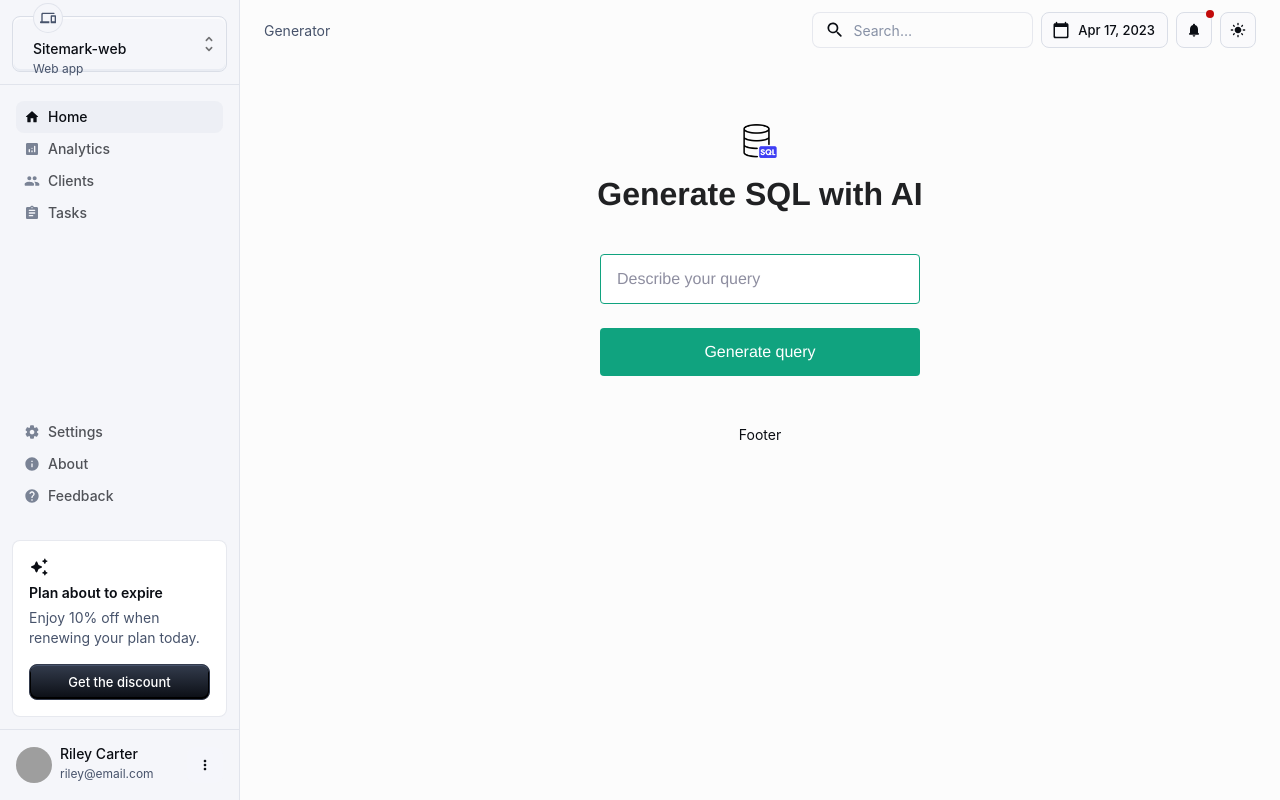
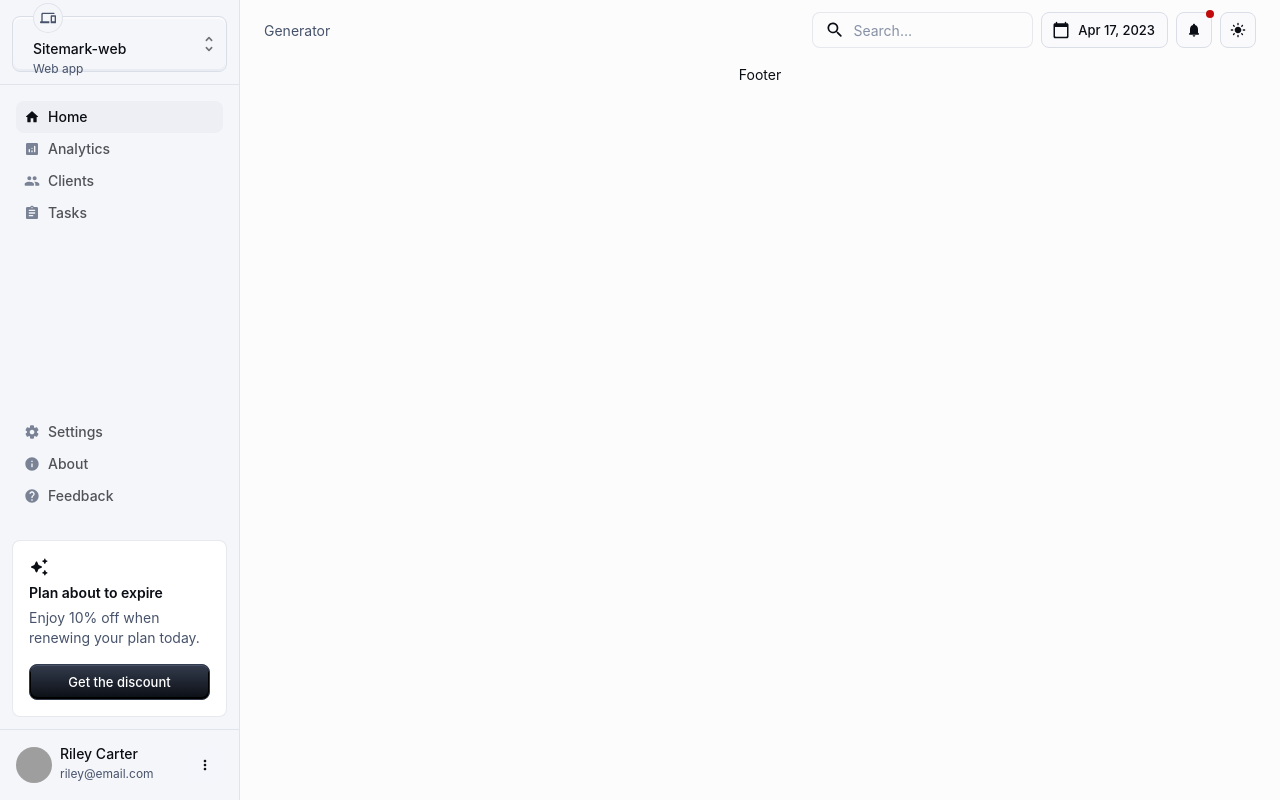
Before and after one commit to yeokyeong/sql-generator, a React (Vite) app in the folder client/: page /generate in a window 1280 px wide. Built offline with nearby package versions, Linux system fonts and the light colour scheme; grey boxes are pictures that could not be loaded; a web font is replaced by a local one.

Commit message:
change react-router to react-router-dom

```diff
--- a/client/package.json
+++ b/client/package.json
@@ -24,7 +24,7 @@
     "dayjs": "^1.11.13",
     "react": "^18.3.1",
     "react-dom": "^18.3.1",
-    "react-router": "^7.3.0"
+    "react-router-dom": "^7.4.0"
   },
   "devDependencies": {
     "@eslint/js": "^9.21.0",
--- a/client/src/App.tsx
+++ b/client/src/App.tsx
@@ -1,5 +1,5 @@
 import * as React from "react";
-import { BrowserRouter, Routes, Route } from "react-router";
+import { BrowserRouter, Routes, Route } from "react-router-dom";
 import type {} from "@mui/x-date-pickers/themeAugmentation";
 import type {} from "@mui/x-charts/themeAugmentation";
 import type {} from "@mui/x-data-grid-pro/themeAugmentation";
@@ -19,7 +19,6 @@ import Generator from "./pages/Generator";
 import Home from "./pages/Home";
 
 import Layout from "./components/Layout";
-
 const xThemeComponents = {
   ...chartsCustomizations,
   ...dataGridCustomizations,
@@ -31,15 +30,16 @@ function App(props: { disableCustomTheme?: boolean }) {
   return (
     <AppTheme {...props} themeComponents={xThemeComponents}>
       <CssBaseline enableColorScheme />
-      <Layout>
-        <BrowserRouter>
+      <BrowserRouter>
+        <Layout>
           <Routes>
             <Route path="/" element={<Home />} />
-            <Route path="/generate" element={<Generator />} />
             <Route path="/dashboard" element={<Dashboard />} />
+            <Route path="/analytics" element={<Generator />} />
+            <Route path="/reports" element={<Generator />} />
           </Routes>
-        </BrowserRouter>
-      </Layout>
+        </Layout>
+      </BrowserRouter>
     </AppTheme>
   );
 }
```
Also changed, not shown: 1 other file (tests, documents, lock files or other folders).
